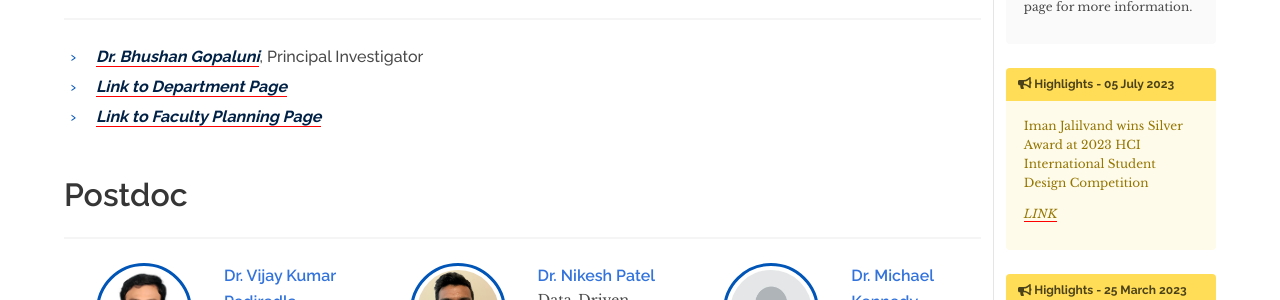
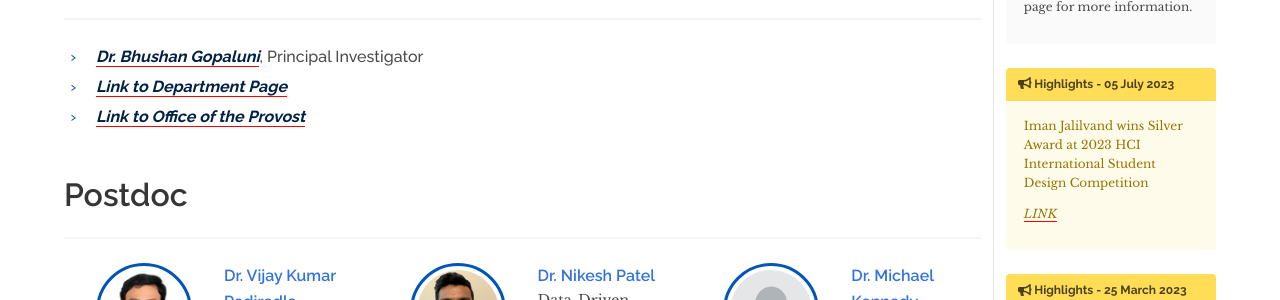
Before and after one commit to daisubc/daisubc.github.io, a Jekyll site: the page built from people.md, in a window 1280 px wide and 900 px high. Shown: the part 346-646 px from the top of the window. Built offline with Jekyll 4.4.1, drawn with Linux system fonts in a browser that asks for light colours; nearby versions of some CDN libraries.

Commit message:
update people page

```diff
--- a/people.md
+++ b/people.md
@@ -16,7 +16,7 @@ permalink: /people/
 
 - **[Dr. {{ site.name }}]({{ site.baseurl }}/about/)**, Principal Investigator
 - **[Link to Department Page](https://chbe.ubc.ca/bhushan-gopaluni/)**
-- **[Link to Faculty Planning Page](https://academic.ubc.ca/about-vp-academic/meet-team)**
+- **[Link to Office of the Provost](https://academic.ubc.ca/about-vp-academic/meet-team)**
 
 <span class="mb-5"></span>
 
```
